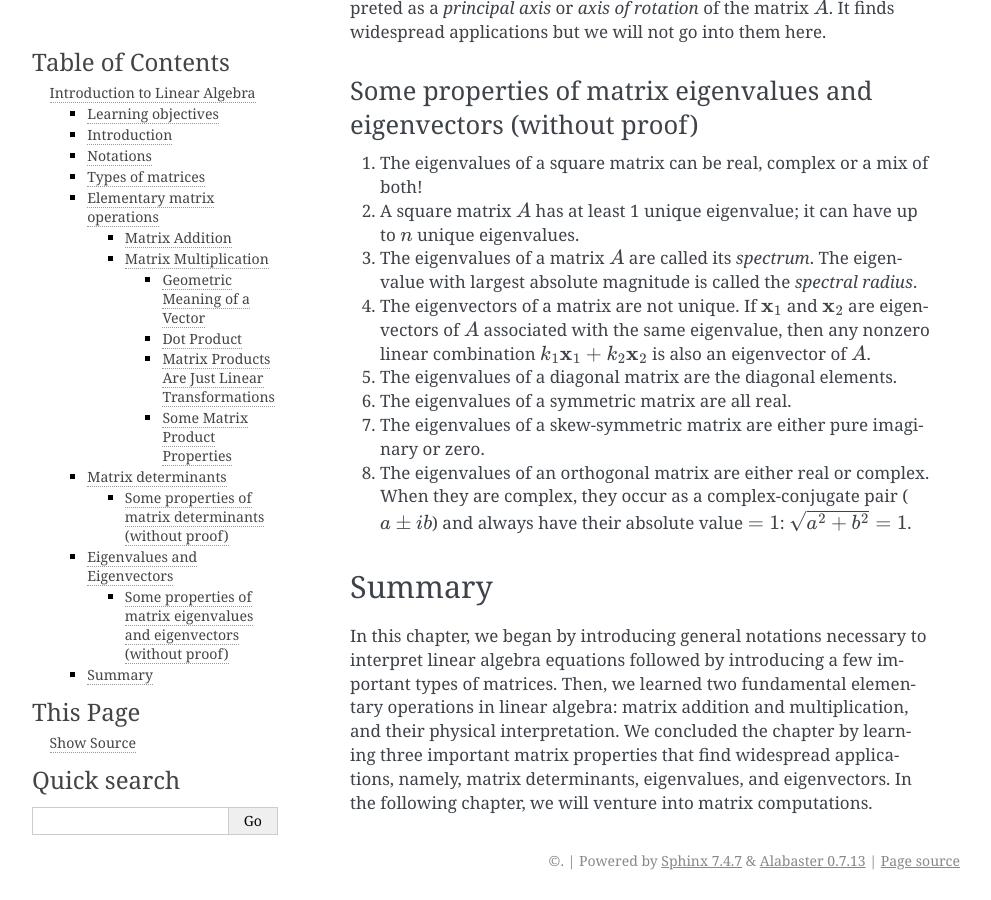
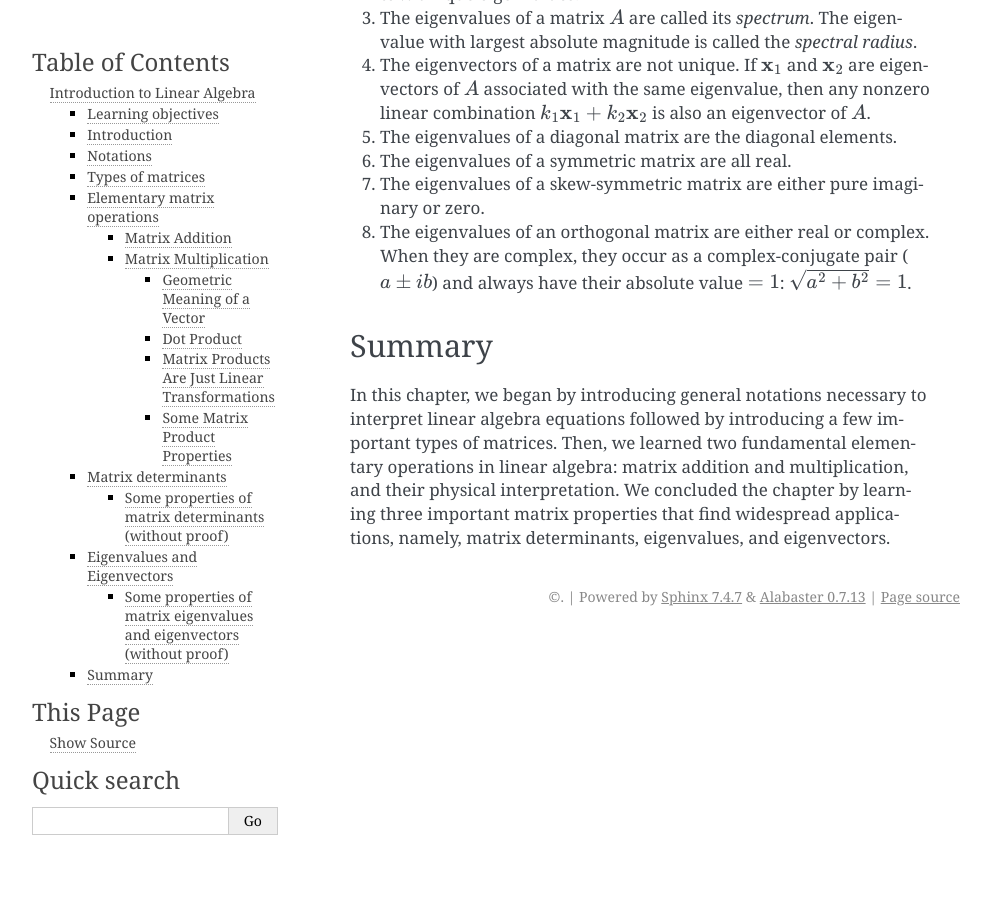
Before and after one commit to smanist/mathdemo, a Sphinx documentation site: the page built from docs/chapters/chap_la.md, in a window 1280 px wide and 900 px high, scrolled down 12362 px. Shown: the whole window, without its empty margins (150-1141 px from the left). Built offline with Sphinx 7.4.7, drawn with Linux system fonts in a browser that asks for light colours.

Commit message:
Minor update in LA. Update in conversion.

````diff
--- a/docs/chapters/chap_la.md
+++ b/docs/chapters/chap_la.md
@@ -311,7 +311,7 @@
 
 ```{figure} ../pics/linear_transform.png
 :name: fig-linear-transform
-:width: 100%
+:width: 70%
 :align: center
 
 Linear transformation of a vector $\mathbf{b}$ by the matrix $A$.
@@ -319,7 +319,7 @@
 
 ```{figure} ../pics/detA0.png
 :name: fig-det-a-zero
-:width: 97%
+:width: 70%
 :align: center
 
 Degenerate linear transformation with zero determinant.
@@ -429,4 +429,4 @@
 
 ## Summary
 
-In this chapter, we began by introducing general notations necessary to interpret linear algebra equations followed by introducing a few important types of matrices. Then, we learned two fundamental elementary operations in linear algebra: matrix addition and multiplication, and their physical interpretation. We concluded the chapter by learning three important matrix properties that find widespread applications, namely, matrix determinants, eigenvalues, and eigenvectors. In the following chapter, we will venture into matrix computations.
+In this chapter, we began by introducing general notations necessary to interpret linear algebra equations followed by introducing a few important types of matrices. Then, we learned two fundamental elementary operations in linear algebra: matrix addition and multiplication, and their physical interpretation. We concluded the chapter by learning three important matrix properties that find widespread applications, namely, matrix determinants, eigenvalues, and eigenvectors.
````
Also changed, not shown: 2 other files.
